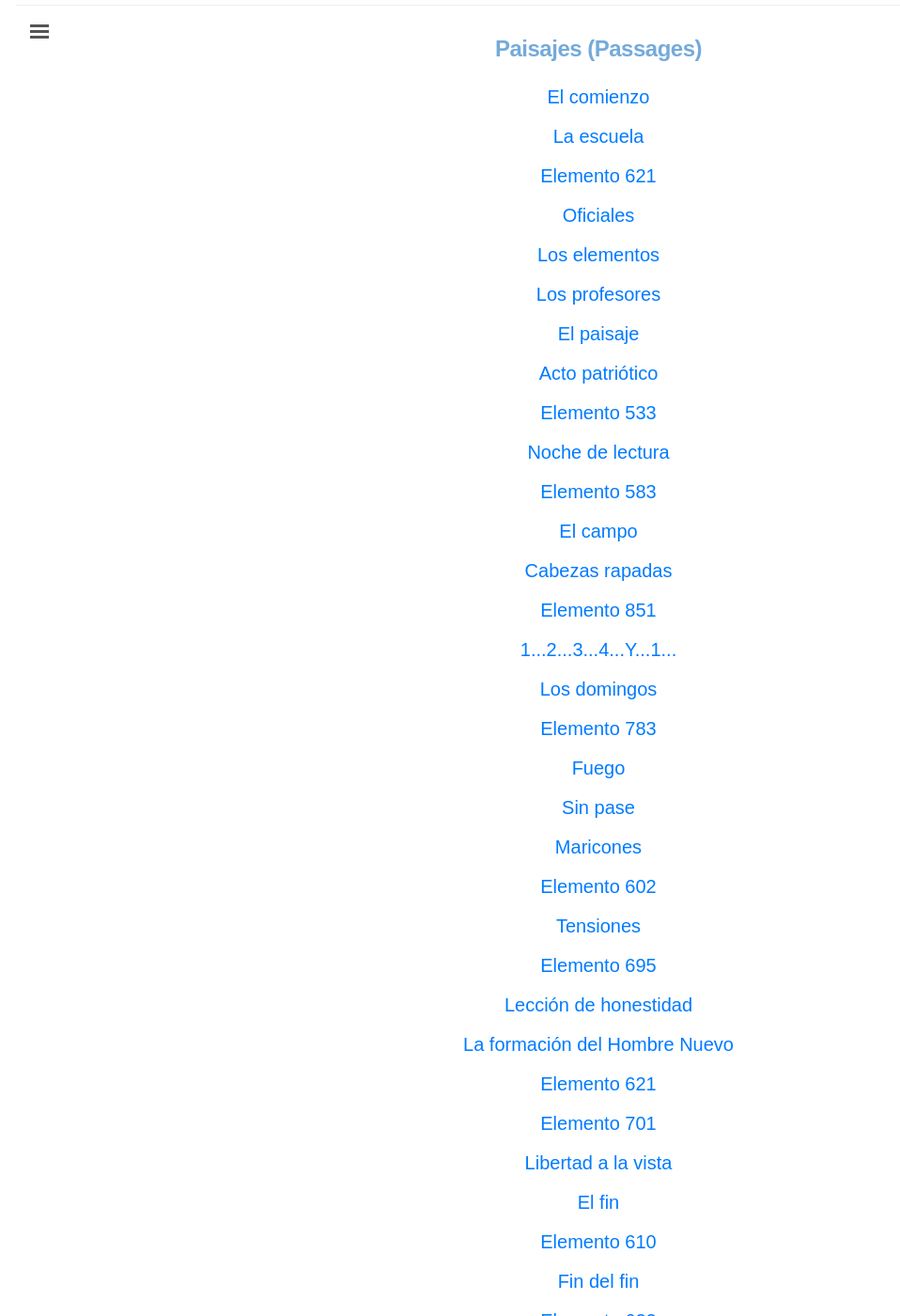
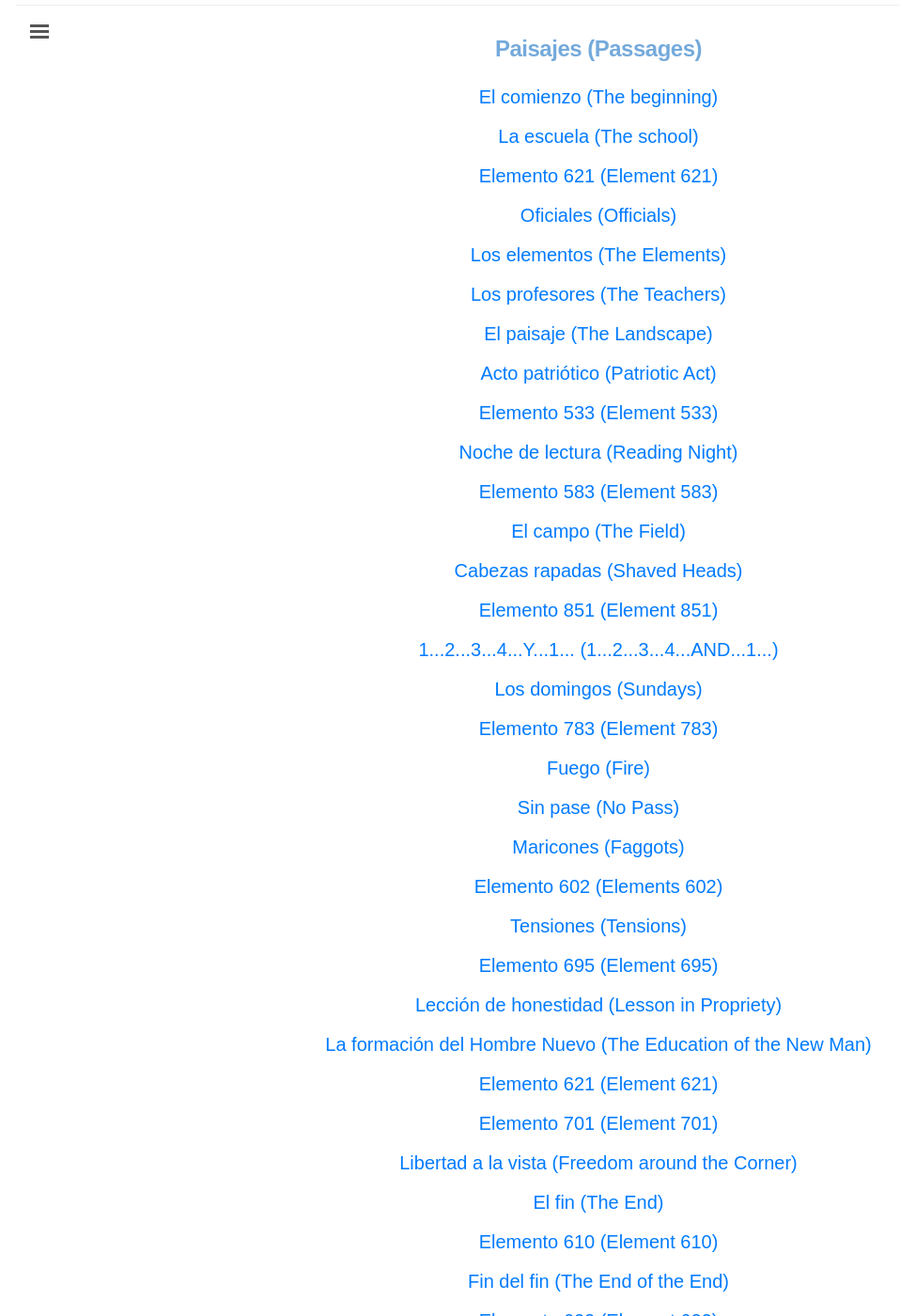
Before and after one commit to edicionesdereparto/paisajedearcilla, a Jekyll site: the page built from index.html, in a window 1280 px wide and 1400 px high, scrolled down 3968 px. Shown: the whole window at 94% size, without its empty margins (3-961 px from the left). Built offline with Jekyll 4.4.1, drawn with Linux system fonts in a browser that asks for light colours; some of the changed text lies outside the part shown.

Commit message:
Update index.html

```diff
--- a/index.html
+++ b/index.html
@@ -109,162 +109,162 @@ title: "Paisaje de Arcilla (Landscape of Clay)"
   <ul class="texts">
     <li class="_text-title">
       <a href="https://edicionesdereparto.github.io/paisajedearcilla/texts/El-comienzo/">
-        El comienzo
+        El comienzo (The beginning)
       </a>
     </li>
     <li class="_text-title">
       <a href="https://edicionesdereparto.github.io/paisajedearcilla/texts/La-escuela/">
-        La escuela
+        La escuela (The school)
       </a>
     </li>
     <li class="_text-title">
       <a href="https://edicionesdereparto.github.io/paisajedearcilla/texts/Elemento-621/">
-        Elemento 621
+        Elemento 621 (Element 621)
       </a>
     </li>
     <li class="_text-title">
       <a href="https://edicionesdereparto.github.io/paisajedearcilla/texts/Oficiales/">
-        Oficiales
+        Oficiales (Officials)
       </a>
     </li>
     <li class="_text-title">
       <a href="https://edicionesdereparto.github.io/paisajedearcilla/texts/Los-elementos/">
-        Los elementos
+        Los elementos (The Elements)
       </a>
     </li>
     <li class="_text-title">
       <a href="https://edicionesdereparto.github.io/paisajedearcilla/texts/Los-profesores/">
-        Los profesores
+        Los profesores (The Teachers)
       </a>
     </li>
     <li class="_text-title">
       <a href="https://edicionesdereparto.github.io/paisajedearcilla/texts/El-paisaje/">
-        El paisaje
+        El paisaje (The Landscape)
       </a>
     </li>
     <li class="_text-title">
       <a href="https://edicionesdereparto.github.io/paisajedearcilla/texts/Acto-patriótico/">
-        Acto patriótico
+        Acto patriótico (Patriotic Act)
       </a>
     </li>
     <li class="_text-title">
       <a href="https://edicionesdereparto.github.io/paisajedearcilla/texts/Elemento-533/">
-        Elemento 533
+        Elemento 533 (Element 533)
       </a>
     </li>
     <li class="_text-title">
       <a href="https://edicionesdereparto.github.io/paisajedearcilla/texts/Noche-de-lectura/">
-        Noche de lectura
+        Noche de lectura (Reading Night)
       </a>
     </li>
     <li class="_text-title">
       <a href="https://edicionesdereparto.github.io/paisajedearcilla/texts/Elemento-583/">
-        Elemento 583
+        Elemento 583 (Element 583)
       </a>
     </li>
     <li class="_text-title">
       <a href="https://edicionesdereparto.github.io/paisajedearcilla/texts/El-campo/">
-        El campo
+        El campo (The Field)
       </a>
     </li>
     <li class="_text-title">
       <a href="https://edicionesdereparto.github.io/paisajedearcilla/texts/Cabezas-rapadas/">
-        Cabezas rapadas
+        Cabezas rapadas (Shaved Heads)
       </a>
     </li>
     <li class="_text-title">
       <a href="https://edicionesdereparto.github.io/paisajedearcilla/texts/Elemento-851/">
-        Elemento 851
+        Elemento 851 (Element 851)
       </a>
     </li>
     <li class="_text-title">
       <a href="https://edicionesdereparto.github.io/paisajedearcilla/texts/1...2...3...4...Y...1.../">
-        1...2...3...4...Y...1...
+        1...2...3...4...Y...1... (1...2...3...4...AND...1...)
       </a>
     </li>
     <li class="_text-title">
       <a href="https://edicionesdereparto.github.io/paisajedearcilla/texts/Los-domingos/">
-        Los domingos
+        Los domingos (Sundays)
       </a>
     </li>
     <li class="_text-title">
       <a href="https://edicionesdereparto.github.io/paisajedearcilla/texts/Elemento-783/">
-        Elemento 783
+        Elemento 783 (Element 783)
       </a>
     </li>
     <li class="_text-title">
       <a href="https://edicionesdereparto.github.io/paisajedearcilla/texts/Fuego/">
-        Fuego
+        Fuego (Fire)
       </a>
     </li>
     <li class="_text-title">
       <a href="https://edicionesdereparto.github.io/paisajedearcilla/texts/Sin-pase/">
-        Sin pase
+        Sin pase (No Pass)
       </a>
     </li>
     <li class="_text-title">
       <a href="https://edicionesdereparto.github.io/paisajedearcilla/texts/Maricones/">
-        Maricones
+        Maricones (Faggots)
       </a>
     </li>
     <li class="_text-title">
       <a href="https://edicionesdereparto.github.io/paisajedearcilla/texts/Elemento-602/">
-        Elemento 602
+        Elemento 602 (Elements 602)
       </a>
     </li>
     <li class="_text-title">
       <a href="https://edicionesdereparto.github.io/paisajedearcilla/texts/Tensiones/">
-        Tensiones
+        Tensiones (Tensions)
       </a>
     </li>
     <li class="_text-title">
       <a href="https://edicionesdereparto.github.io/paisajedearcilla/texts/Elemento-695/">
-        Elemento 695
+        Elemento 695 (Element 695)
       </a>
     </li>
     <li class="_text-title">
       <a href="https://edicionesdereparto.github.io/paisajedearcilla/texts/Lección-de-honestidad/">
-        Lección de honestidad
+        Lección de honestidad (Lesson in Propriety)
       </a>
     </li>
     <li class="_text-title">
       <a href="https://edicionesdereparto.github.io/paisajedearcilla/texts/La-formación-del-Hombre-Nuevo/">
-        La formación del Hombre Nuevo
+        La formación del Hombre Nuevo (The Education of the New Man)
       </a>
     </li>
     <li class="_text-title">
       <a href="https://edicionesdereparto.github.io/paisajedearcilla/texts/Elemento-621/">
-        Elemento 621
+        Elemento 621 (Element 621)
       </a>
     </li>
     <li class="_text-title">
       <a href="https://edicionesdereparto.github.io/paisajedearcilla/texts/Elemento-701/">
-        Elemento 701
+        Elemento 701 (Element 701)
       </a>
     </li>
     <li class="_text-title">
       <a href="https://edicionesdereparto.github.io/paisajedearcilla/texts/Libertad-a-la-vista/">
-        Libertad a la vista
+        Libertad a la vista (Freedom around the Corner)
       </a>
     </li>
     <li class="_text-title">
       <a href="https://edicionesdereparto.github.io/paisajedearcilla/texts/El-fin/">
-        El fin
+        El fin (The End)
       </a>
     </li>
     <li class="_text-title">
       <a href="https://edicionesdereparto.github.io/paisajedearcilla/texts/Elemento-610/">
-        Elemento 610
+        Elemento 610 (Element 610)
       </a>
     </li>
     <li class="_text-title">
       <a href="https://edicionesdereparto.github.io/paisajedearcilla/texts/Fin-del-fin/">
-        Fin del fin
+        Fin del fin (The End of the End)
       </a>
     </li>
     <li class="_text-title">
       <a href="https://edicionesdereparto.github.io/paisajedearcilla/texts/Elemento-622/">
-        Elemento 622
+        Elemento 622 (Element 622)
       </a>
     </li>
   {% for item in site.texts %}
```
